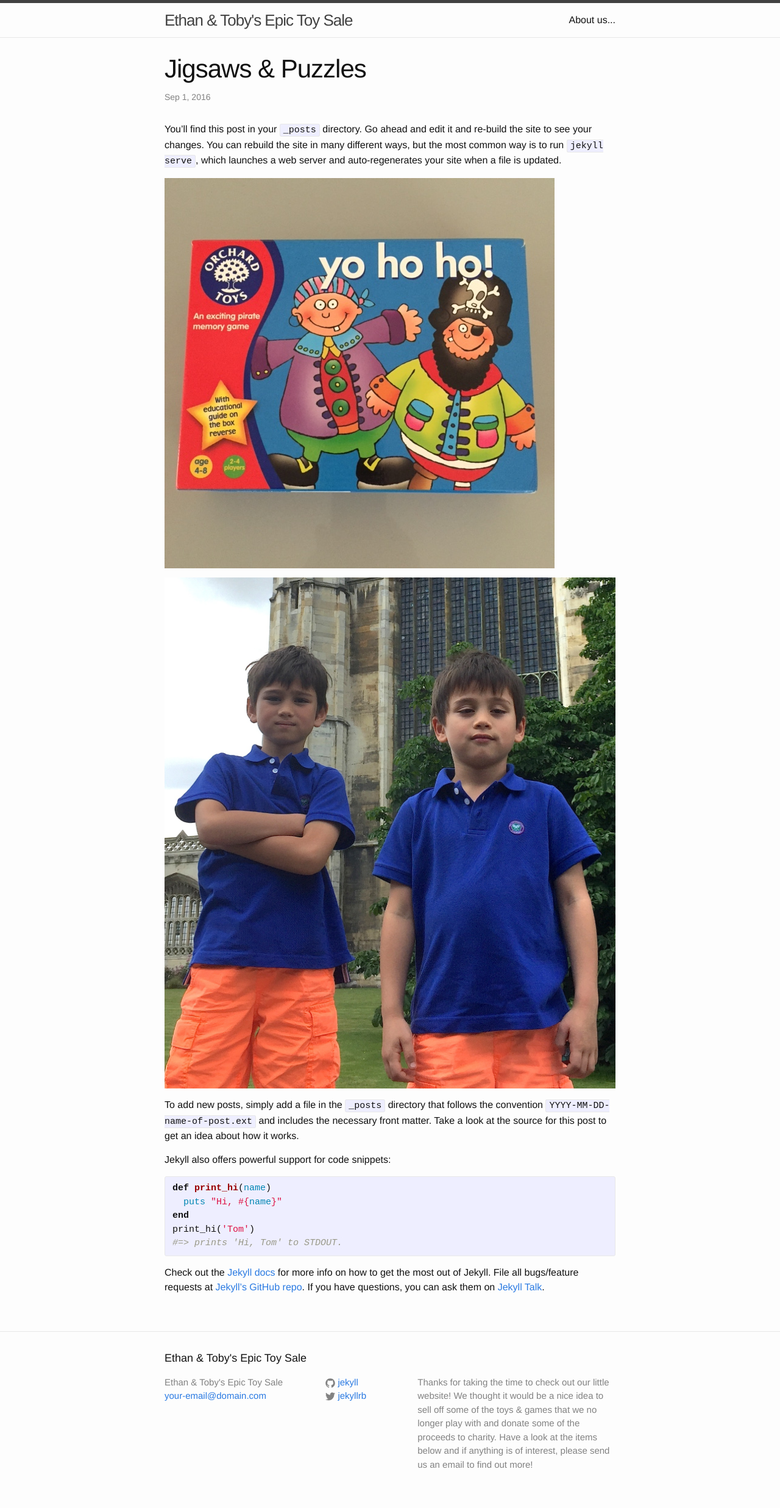
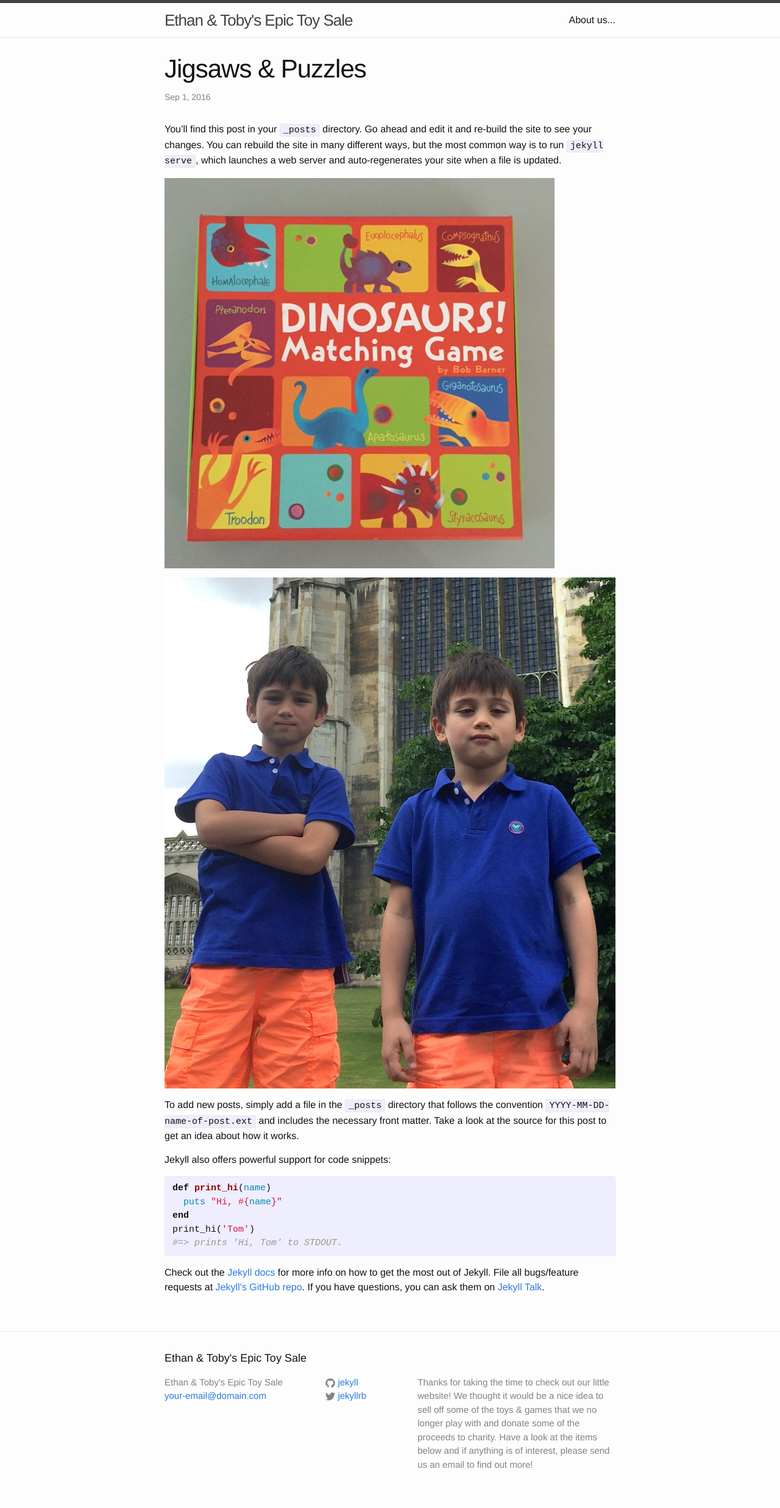
Before and after one commit to kooshkashkai/kooshkashkai.github.io, a Jekyll site: the page built from _posts/2016-09-01-welcome-to-jekyll.markdown, in a window 1280 px wide. Shown: the whole page at 61% size. Built offline with Jekyll 4.4.1, drawn with Linux system fonts in a browser that asks for light colours.

Commit message:
Update 2016-09-01-welcome-to-jekyll.markdown

```diff
--- a/_posts/2016-09-01-welcome-to-jekyll.markdown
+++ b/_posts/2016-09-01-welcome-to-jekyll.markdown
@@ -6,7 +6,7 @@ categories: jekyll update
 ---
 You’ll find this post in your `_posts` directory. Go ahead and edit it and re-build the site to see your changes. You can rebuild the site in many different ways, but the most common way is to run `jekyll serve`, which launches a web server and auto-regenerates your site when a file is updated.
 
-![Jigsaw 1!](http://www.ethanandtoby.com/images/IMG_0775.jpg)
+![Jigsaw 1!](http://www.ethanandtoby.com/images/dino_copy.png)
 
 ![Jigsaw 1!](http://www.ethanandtoby.com/images/ET4.jpeg)
 
```
